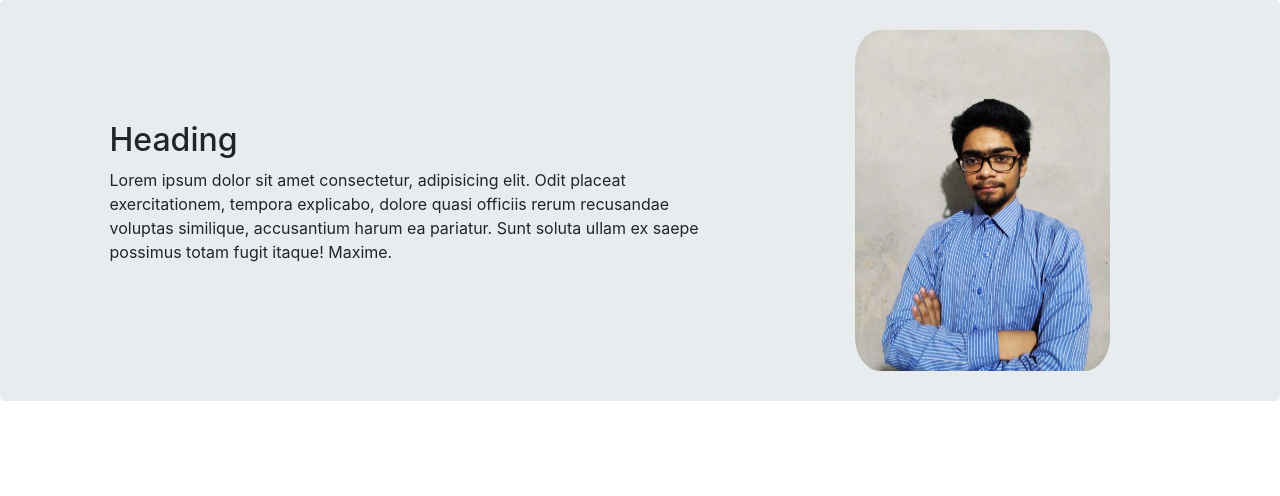
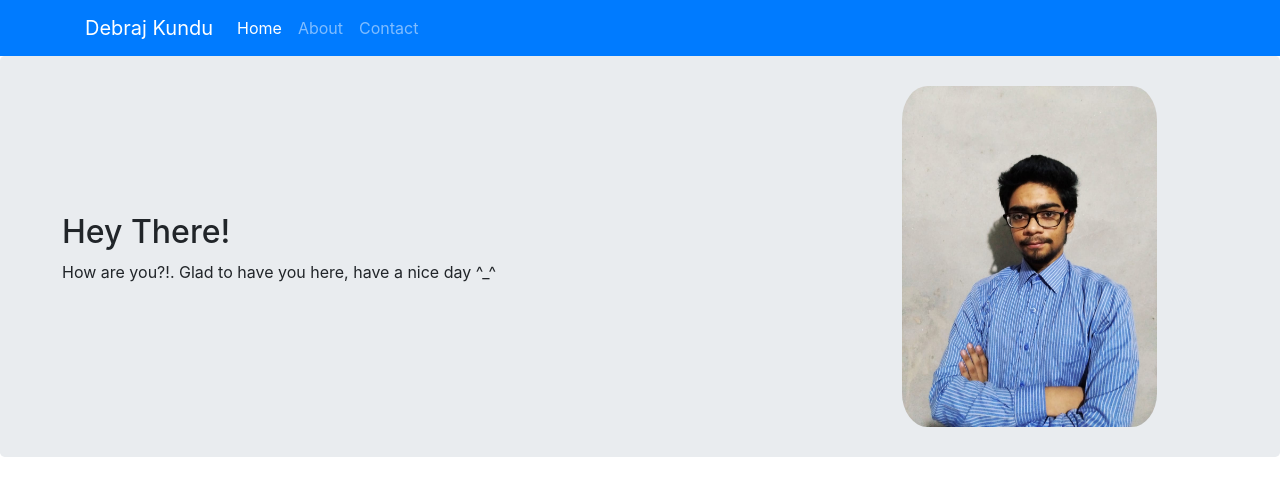
Before and after one commit to Debraj-Kundu/Debraj-Kundu.github.io, a website: page index.html in a window 1280 px wide. Drawn offline with nearby package versions, Linux system fonts and the light colour scheme.

Commit message:
navbar added

```diff
--- a/index.html
+++ b/index.html
@@ -13,17 +13,32 @@
 <body>
 
   <!--Navbar-->
+  <header>
+    <nav class="navbar navbar-dark navbar-expand-sm bg-primary">
+      <div class="container">
+        <button class="navbar-toggler" type="button" data-toggle="collapse" data-target="#Navbar">
+          <span class="navbar-toggler-icon"></span>
+        </button>
+        <a class="navbar-brand" href="#">Debraj Kundu</a>
+        <div class="collapse navbar-collapse" id="Navbar">
+          <ul class="navbar-nav">
+            <li class="nav-item active"><a class="nav-link" href="#">Home</a></li>
+            <li class="nav-item"><a class="nav-link" href="#">About</a></li>
+            <li class="nav-item"><a class="nav-link" href="#">Contact</a></li>
+          </ul>
+        </div>
 
+      </div>
+    </nav>
+  </header>
   <!--Jumbotron-->
   <div class="jumbotron">
     <div class="container" id="jumbo-cont">
       <div class="row align-items-center h-100">
-        <div class="col-12 col-lg-7 mx-auto">
+        <div class="col-12 col-lg-9 mx-auto">
           <div class="container">
-            <h2>Heading</h2>
-            <p>Lorem ipsum dolor sit amet consectetur, adipisicing elit. Odit placeat exercitationem, tempora explicabo,
-              dolore quasi officiis rerum recusandae voluptas similique, accusantium harum ea pariatur. Sunt soluta
-              ullam ex saepe possimus totam fugit itaque! Maxime.</p>
+            <h2>Hey There!</h2>
+            <p>How are you?!. Glad to have you here, have a nice day ^_^</p>
           </div>
         </div>
         <div class="col-12 col-lg-3 mx-auto justify-content-right">
--- a/package.json
+++ b/package.json
@@ -14,6 +14,8 @@
     "lite-server": "^2.6.1"
   },
   "dependencies": {
-    "bootstrap": "^4.5.3"
+    "bootstrap": "^4.5.3",
+    "jquery": "^3.5.1",
+    "popper.js": "^1.16.1"
   }
 }
```
Also changed, not shown: 1 other file.
